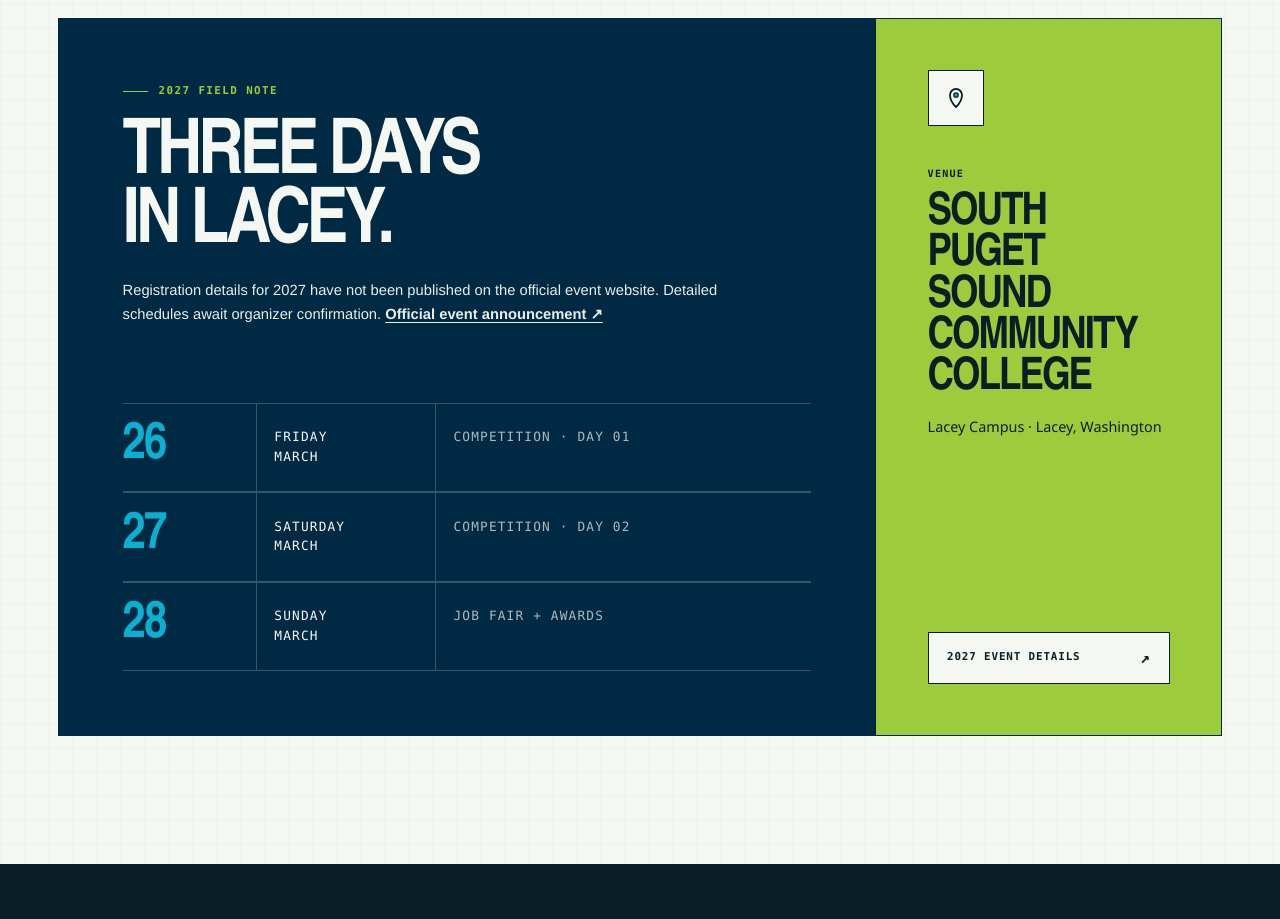
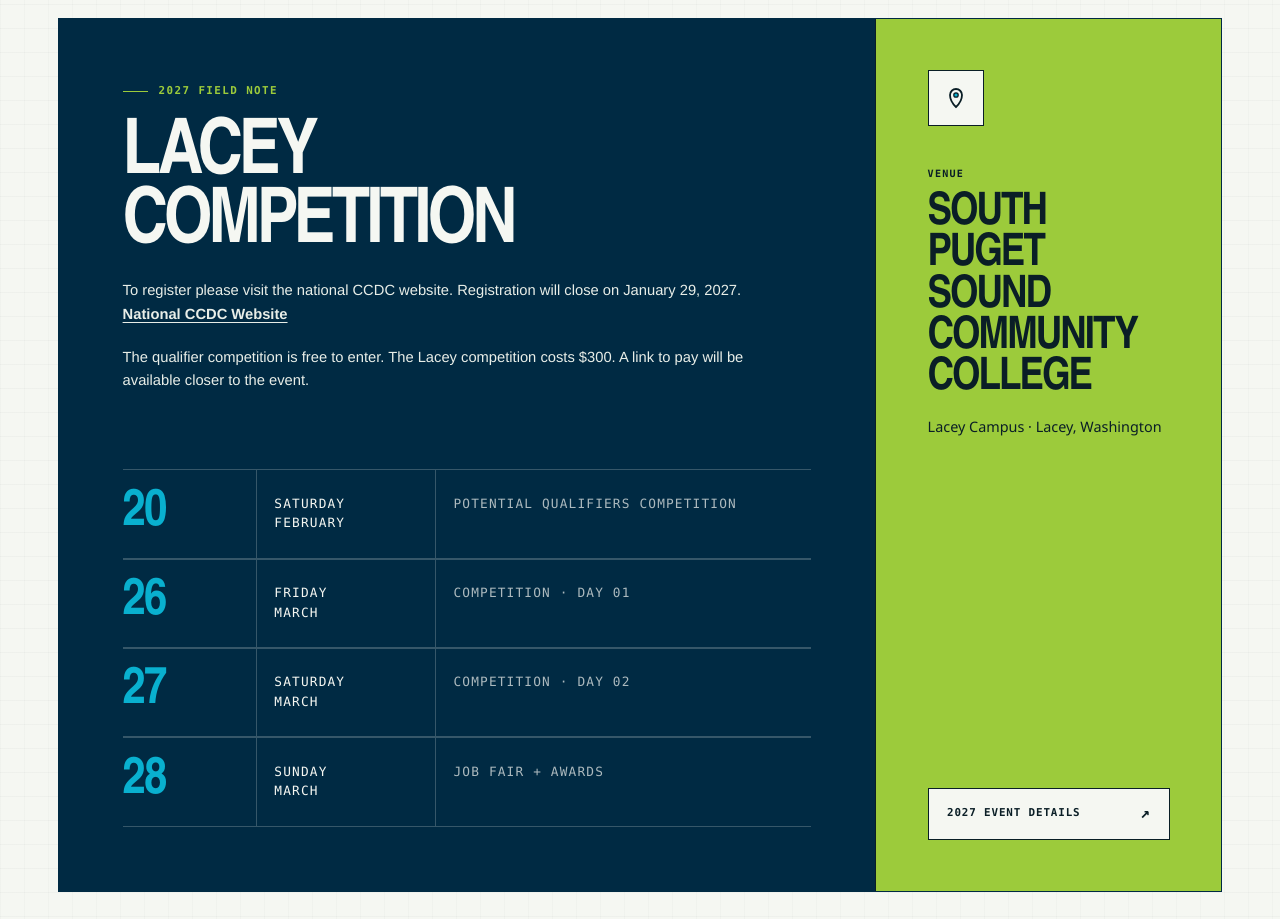
Before and after one commit to PNWCyber/PRCCDC, a plain HTML site: page index.html in a window 1280 px wide. Shown: the part 2900-3819 px from the top of the page. Drawn offline with Linux system fonts and the light colour scheme.

Commit message:
added qualifier round to the index page and text about the fee

```diff
--- a/assets/site.css
+++ b/assets/site.css
@@ -141,7 +141,7 @@
   align-items: center;
   align-self: stretch;
   gap: 1rem;
-  width: min(24rem, 34vw);
+  width: min(30rem, 40vw);
   padding-inline: 1rem;
   background: var(--navy);
   color: var(--paper);
--- a/index.html
+++ b/index.html
@@ -160,7 +160,7 @@
       align-items: center;
       align-self: stretch;
       gap: 1rem;
-      width: min(24rem, 34vw);
+      width: min(30rem, 40vw);
       padding-inline: 1rem;
       background: var(--navy);
       color: var(--paper);
@@ -1623,8 +1623,13 @@
       <div class="schedule-board page-shell">
         <div class="schedule-main">
           <p class="eyebrow">2027 field note</p>
-          <h2 id="event-title">Three days in Lacey.</h2><p class="proof-status">Registration details for 2027 have not been published on the official event website. Detailed schedules await organizer confirmation. <a href="https://prccdc.com/">Official event announcement ↗</a></p>
-
+          <h2 id="event-title">Lacey Competition</h2><p class="proof-status">To register please visit the national CCDC website. Registration will close on January 29, 2027. <a href="https://www.ccdc.io/" target="_blank" rel="noopener noreferrer">National CCDC Website</a></p><p class="proof-status">The qualifier competition is free to enter. The Lacey competition costs $300. A link to pay will be available closer to the event.</p>
+
+          <div class="date-line">
+            <div class="date-cell date-day">20</div>
+            <div class="date-cell date-weekday">Saturday<br>February</div>
+            <div class="date-cell date-event">Potential Qualifiers Competition</div>
+          </div>
           <div class="date-line">
             <div class="date-cell date-day">26</div>
             <div class="date-cell date-weekday">Friday<br>March</div>
```
